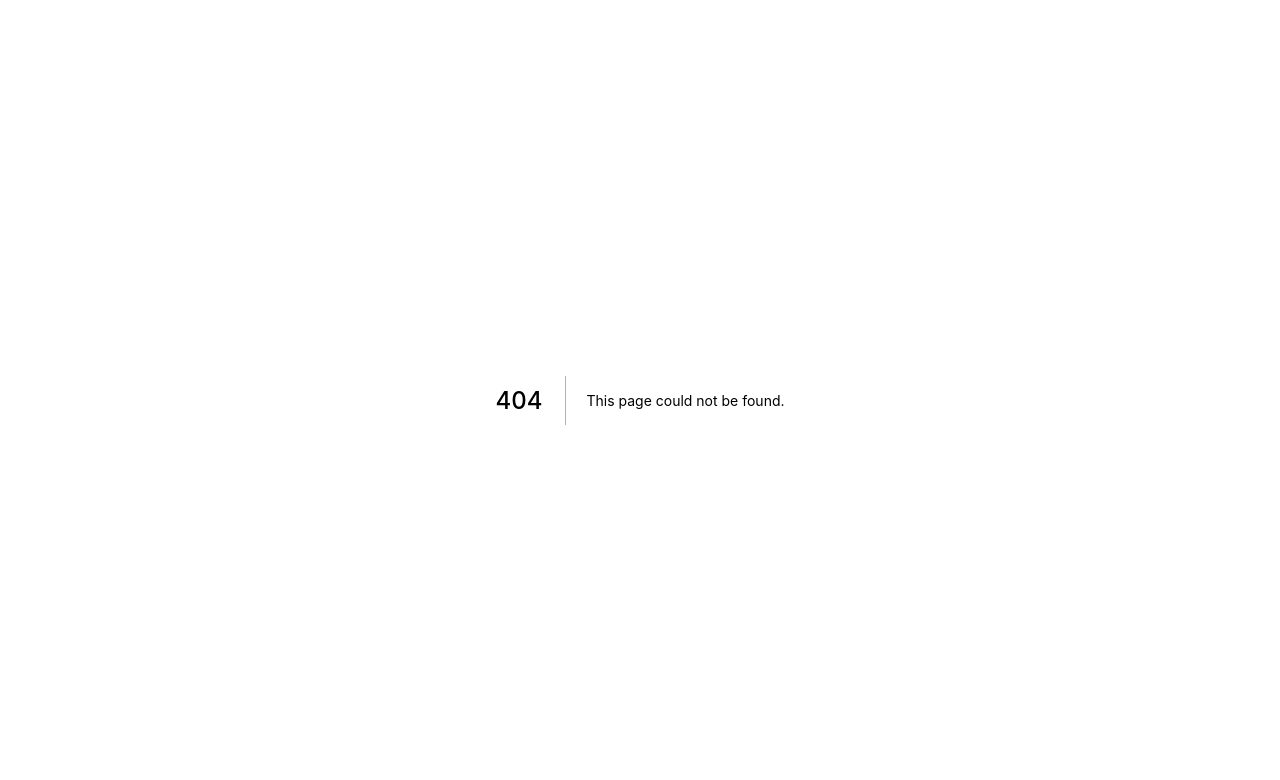
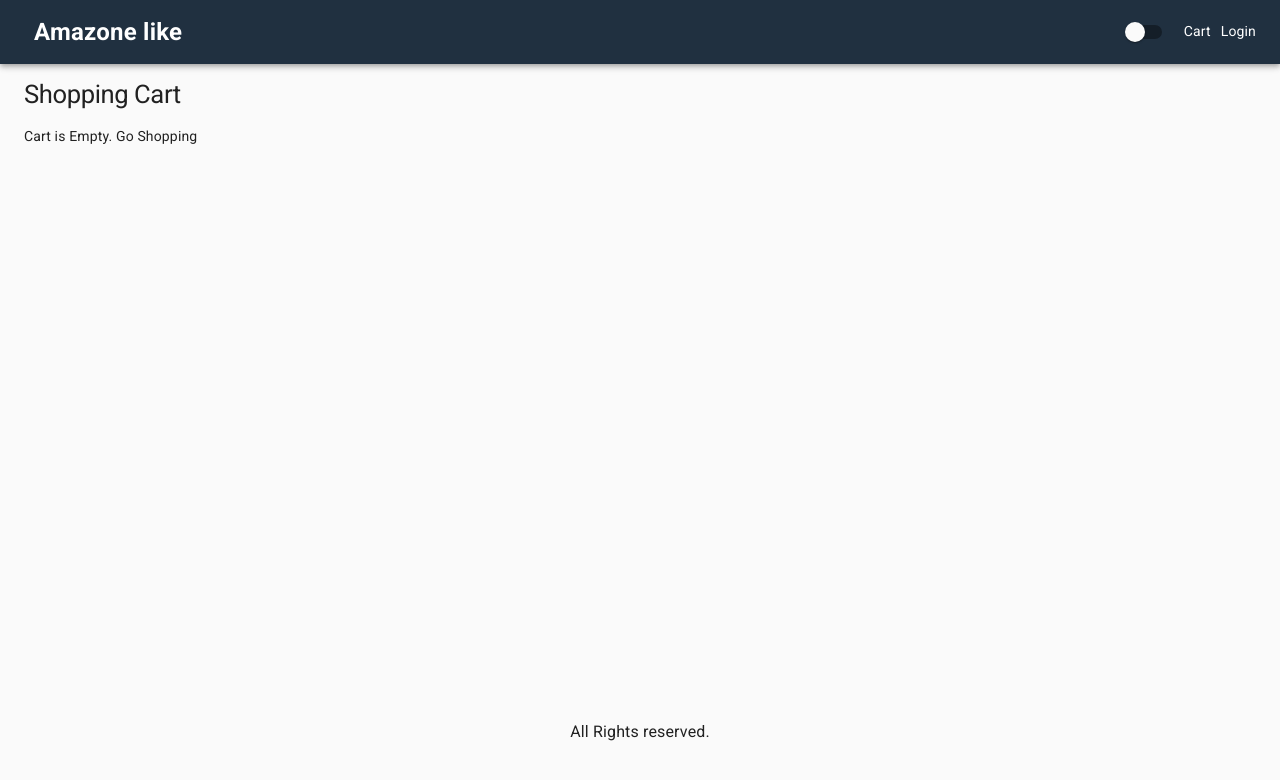
Before and after one commit to joriskian/amazoneLike, a Next.js app: page /cart in a window 1280 px wide. Before the commit this address had no page. Shown: the top 780 px of the page. Built offline with nearby package versions, Linux system fonts and the light colour scheme.

Commit message:
prepare cart screen

```diff
--- /dev/null
+++ b/pages/cart.js
@@ -0,0 +1,34 @@
+import { Grid, Typography } from '@material-ui/core';
+import React, { useContext } from 'react';
+import Layout from '../components/Layout';
+import { Store } from '../utils/Store';
+import NextLink from 'next/link';
+
+export default function CartScreen() {
+  const { state } = useContext(Store);
+  //!!! cartItems is in cart object
+  const {
+    cart: { cartItems },
+  } = state;
+  return (
+    <Layout title="Shopping Cart">
+      <Typography component="h1" variant="h1">
+        Shopping Cart
+      </Typography>
+      {cartItems.length === 0 ? (
+        <div>
+          Cart is Empty. <NextLink href="/">Go Shopping</NextLink>{' '}
+        </div>
+      ) : (
+        <Grid container spacing={1}>
+          <Grid item md={9} xs={12}>
+            table of cart items
+          </Grid>
+          <Grid md={3} xs={12}>
+            cart actions
+          </Grid>
+        </Grid>
+      )}
+    </Layout>
+  );
+}
```
